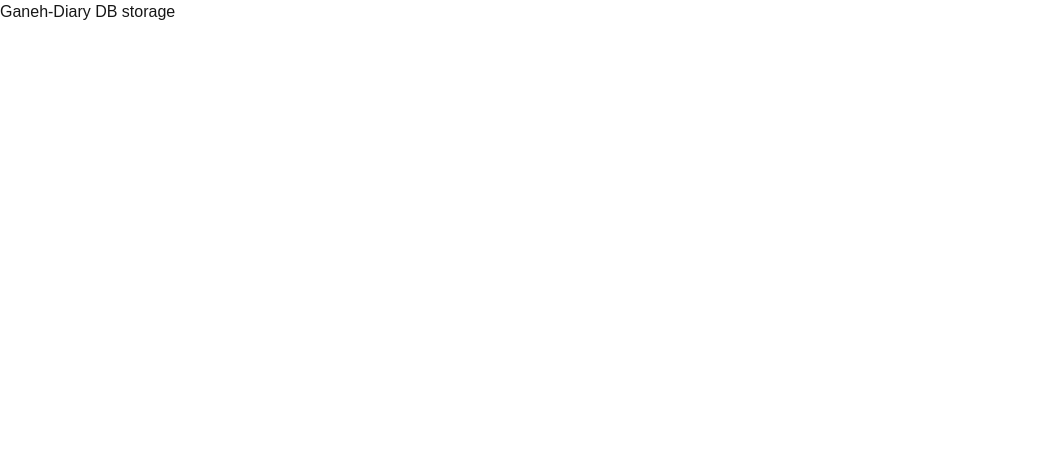
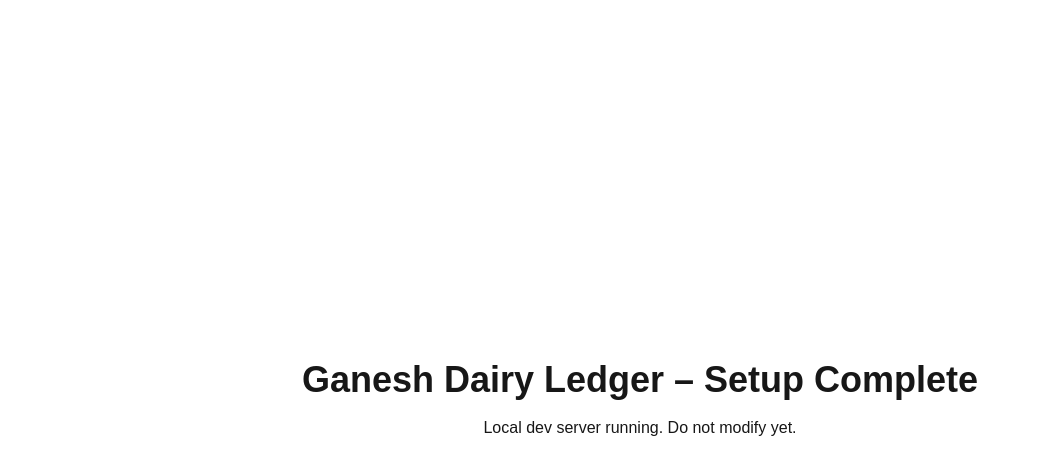
Before and after one commit to Krishna-Konda/ganesh-diary-ledger, a Next.js app: page / in a window 1280 px wide. Shown: the top 474 px of the page, without its empty margins (0-1040 px from the left). Built offline with nearby package versions, Linux system fonts and the light colour scheme.

Commit message:
Initial setup + Supabase env + minimal home page

```diff
--- a/app/page.tsx
+++ b/app/page.tsx
@@ -1,5 +1,10 @@
-import Image from "next/image";
-
 export default function Home() {
-  return <h1>Ganeh-Diary DB storage</h1>;
+  return (
+    <main className="flex min-h-screen flex-col items-center justify-center p-24">
+      <h1 className="text-4xl font-bold">
+        Ganesh Dairy Ledger – Setup Complete
+      </h1>
+      <p className="mt-4">Local dev server running. Do not modify yet.</p>
+    </main>
+  );
 }
```
